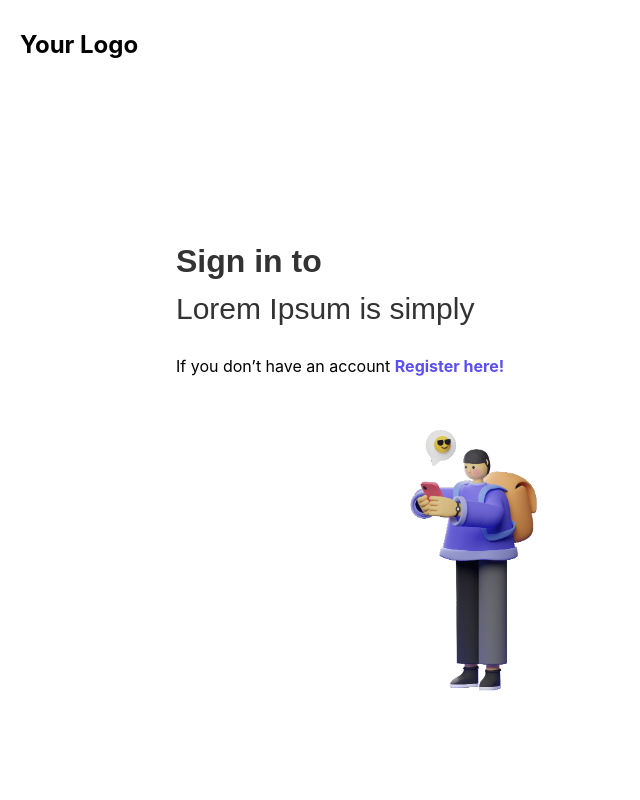
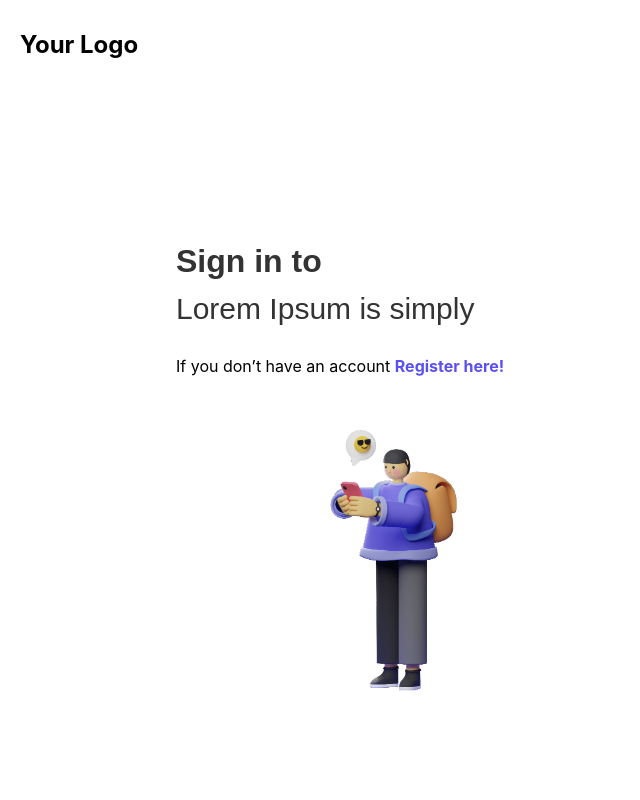
Before and after one commit to NamaniHarshith/dash, a React (Create React App) app in the folder dashboad/: page / in a window 1280 px wide. Shown: the top 800 px of the page, without its empty margins (0-640 px from the left). Built offline with nearby package versions, Linux system fonts and the light colour scheme.

Commit message:
Update App.css

```diff
--- a/dashboad/src/App.css
+++ b/dashboad/src/App.css
@@ -16,6 +16,7 @@
   display: flex;
   justify-content: center;
   align-items: center;
+
 }
 /* Other styles for auth container */
 .auth-container {
@@ -31,7 +32,7 @@
   padding-left: 10rem;
 }
 .auth-right{
-  padding-right: 30rem;
+  padding-right: 40rem;
 }
 
 .auth-section {
```
